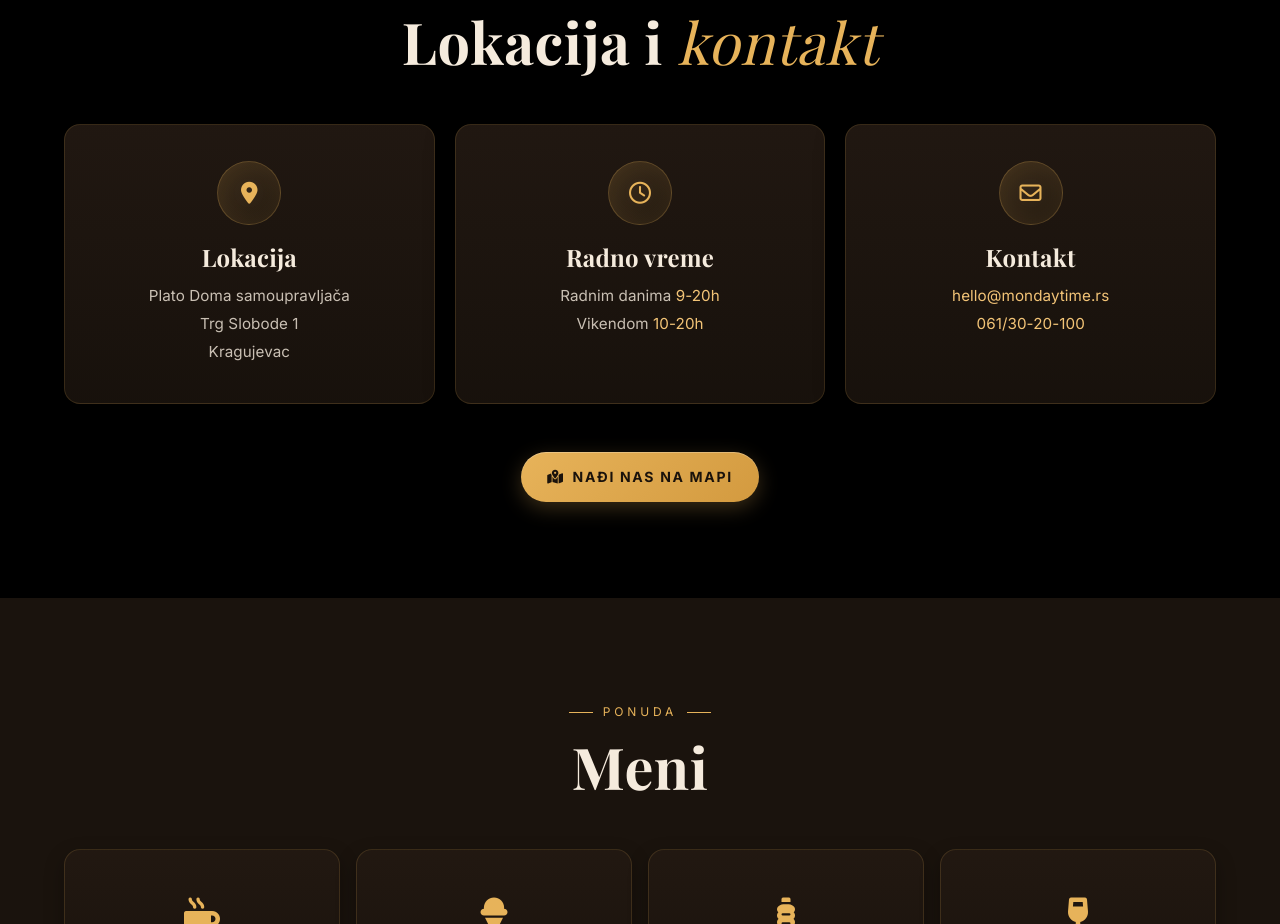
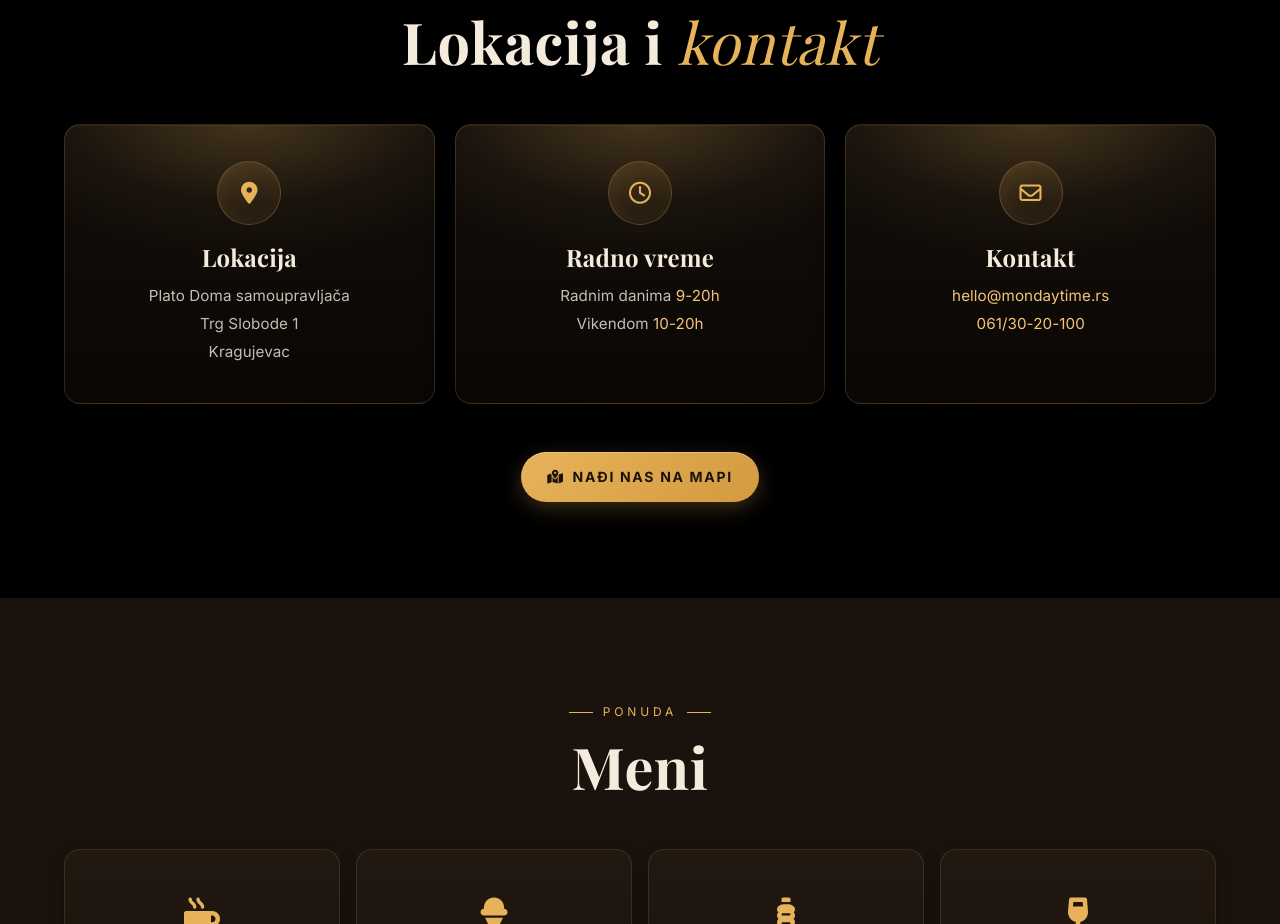
Before and after one commit to mondaykragujevac/mondaytime, a website: page index.html in a window 1280 px wide. Shown: the part 2567-3491 px from the top of the page. Drawn offline with nearby package versions, Linux system fonts and the light colour scheme; files that its build step writes are made by us from their sources; a web font is replaced by a local one.

Commit message:
Info cards: propuštaju body glow + dodat topli spot na vrhu kartice

```diff
--- a/custom.css
+++ b/custom.css
@@ -325,20 +325,44 @@ body > * { position: relative; z-index: 1; }
 
 /* ---------- Info cards (Lokacija / Vreme / Kontakt) ---------- */
 .info-card {
-  background: linear-gradient(180deg, rgba(36,26,19,0.9) 0%, rgba(26,19,13,0.9) 100%);
-  border: 1px solid rgba(231,179,90,0.15);
+  position: relative;
+  background:
+    radial-gradient(420px 260px at 50% -10%, rgba(231,179,90,0.12), transparent 65%),
+    linear-gradient(180deg, rgba(36,26,19,0.55) 0%, rgba(18,12,8,0.55) 100%);
+  border: 1px solid rgba(231,179,90,0.18);
   border-radius: 16px;
   padding: 36px 24px;
   text-align: center;
   transition: all .3s ease;
-  box-shadow: 0 8px 30px rgba(0,0,0,0.4);
-  backdrop-filter: blur(6px);
+  box-shadow:
+    0 8px 30px rgba(0,0,0,0.45),
+    inset 0 1px 0 rgba(231,179,90,0.08);
+  backdrop-filter: blur(4px);
+  overflow: hidden;
+}
+.info-card::before {
+  /* gornji zlatni sjaj */
+  content: "";
+  position: absolute;
+  top: -40%;
+  left: 50%;
+  width: 140%;
+  height: 80%;
+  transform: translateX(-50%);
+  background: radial-gradient(closest-side, rgba(231,179,90,0.14), transparent 70%);
+  pointer-events: none;
+  opacity: 0.9;
+  transition: opacity .3s ease;
 }
 .info-card:hover {
-  border-color: rgba(231,179,90,0.5);
+  border-color: rgba(231,179,90,0.55);
   transform: translateY(-4px);
-  box-shadow: 0 20px 40px rgba(0,0,0,0.5), 0 0 40px rgba(231,179,90,0.08);
+  box-shadow:
+    0 22px 44px rgba(0,0,0,0.55),
+    0 0 48px rgba(231,179,90,0.14),
+    inset 0 1px 0 rgba(231,179,90,0.12);
 }
+.info-card:hover::before { opacity: 1; }
 .info-card .icon-wrap {
   width: 64px;
   height: 64px;
```
